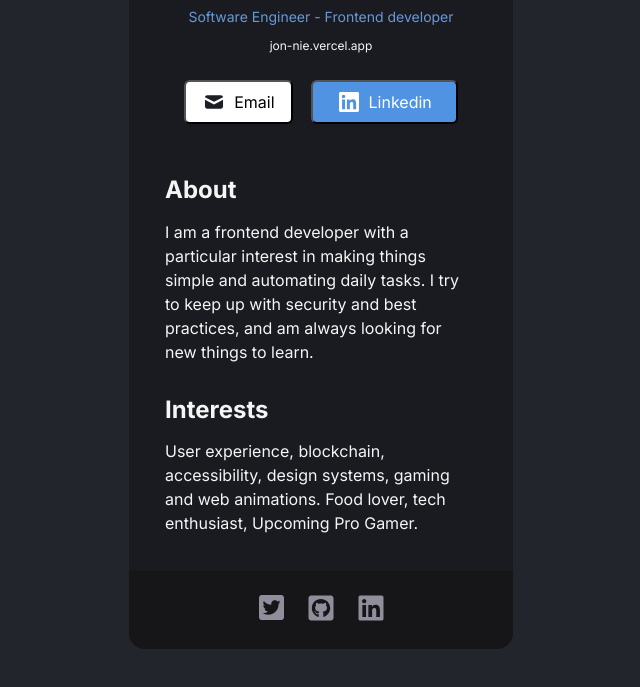
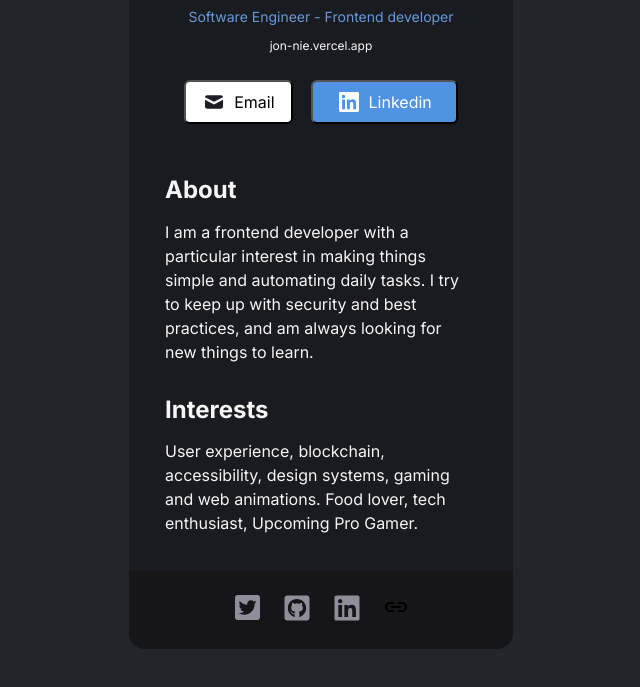
Before and after one commit to Jonnie-Dev/business-card, a React app: page / in a window 1280 px wide. Shown: the part 387-1074 px from the top of the page, without its empty margins (319-959 px from the left). Built offline with nearby package versions, Linux system fonts and the light colour scheme.

Commit message:
feat: added portfolio link

```diff
--- a/components/footer.js
+++ b/components/footer.js
@@ -18,6 +18,7 @@ export default function Footer() {
                     <path d="M23.7137 0.499939H2.27952C1.29738 0.499939 0.49939 1.30909 0.49939 2.30239V23.6975C0.49939 24.6908 1.29738 25.4999 2.27952 25.4999H23.7137C24.6958 25.4999 25.4994 24.6908 25.4994 23.6975V2.30239C25.4994 1.30909 24.6958 0.499939 23.7137 0.499939ZM8.05519 21.9285H4.34984V9.99771H8.06077V21.9285H8.05519ZM6.20251 8.36824C5.0139 8.36824 4.05408 7.40284 4.05408 6.21981C4.05408 5.03677 5.0139 4.07137 6.20251 4.07137C7.38555 4.07137 8.35095 5.03677 8.35095 6.21981C8.35095 7.40842 7.39113 8.36824 6.20251 8.36824ZM21.9447 21.9285H18.2393V16.1249C18.2393 14.741 18.2114 12.9609 16.3141 12.9609C14.3833 12.9609 14.0876 14.4676 14.0876 16.0245V21.9285H10.3822V9.99771H13.9369V11.6272H13.9871C14.4838 10.6897 15.6947 9.70195 17.4972 9.70195C21.2472 9.70195 21.9447 12.174 21.9447 15.3883V21.9285Z" fill="#918E9B"/>
                 </svg>
             </a>
+            <a href="https://jon-nie.vercel.app"><img src="../assets/icon.png"/></a>
         </footer>
     )
 }
--- a/index.html
+++ b/index.html
@@ -10,7 +10,7 @@
     <link rel="preconnect" href="https://fonts.gstatic.com" crossorigin>
     <link href="https://fonts.googleapis.com/css2?family=Inter:wght@400;600;700&display=swap" rel="stylesheet">
     <link rel="stylesheet" href="style.css">
-    <title>Document</title>
+    <title>Business Card - JonnieDev</title>
 </head>
 <body>
     <div id="root"></div>
```
Also changed, not shown: assets/icon.png (added).
